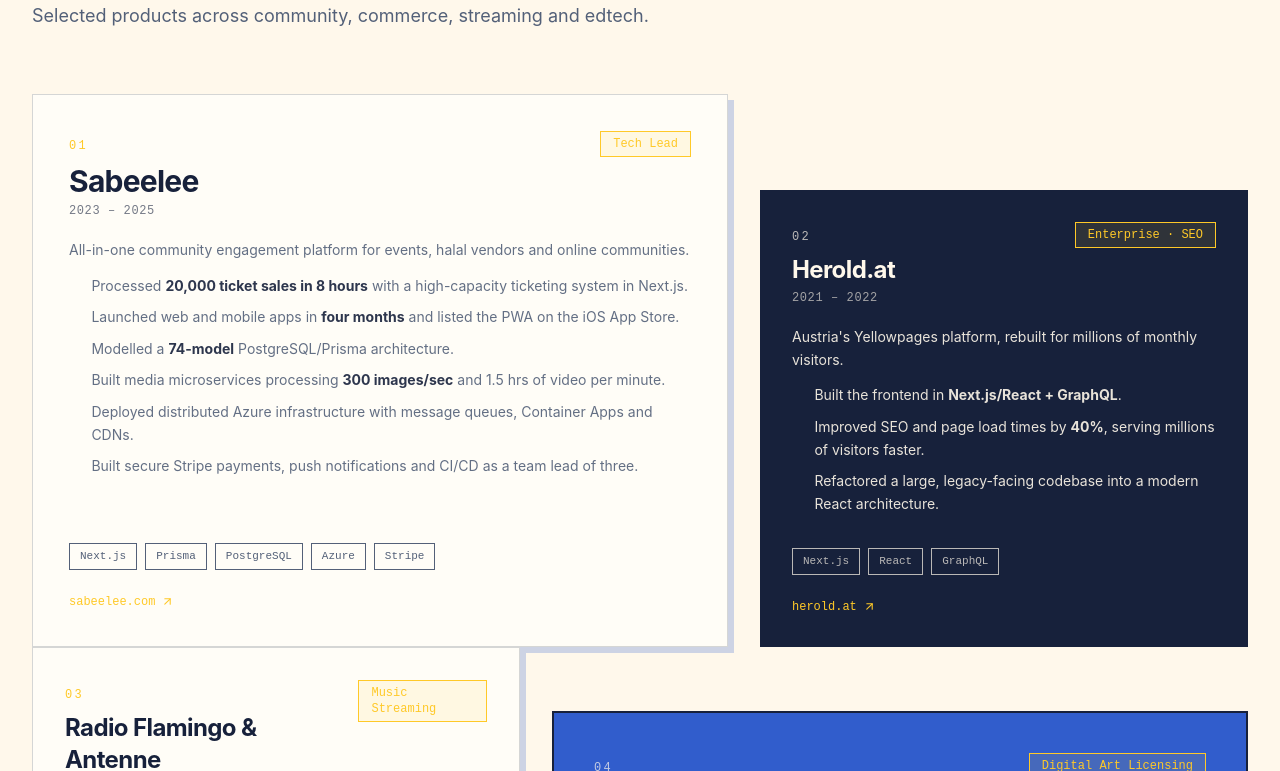
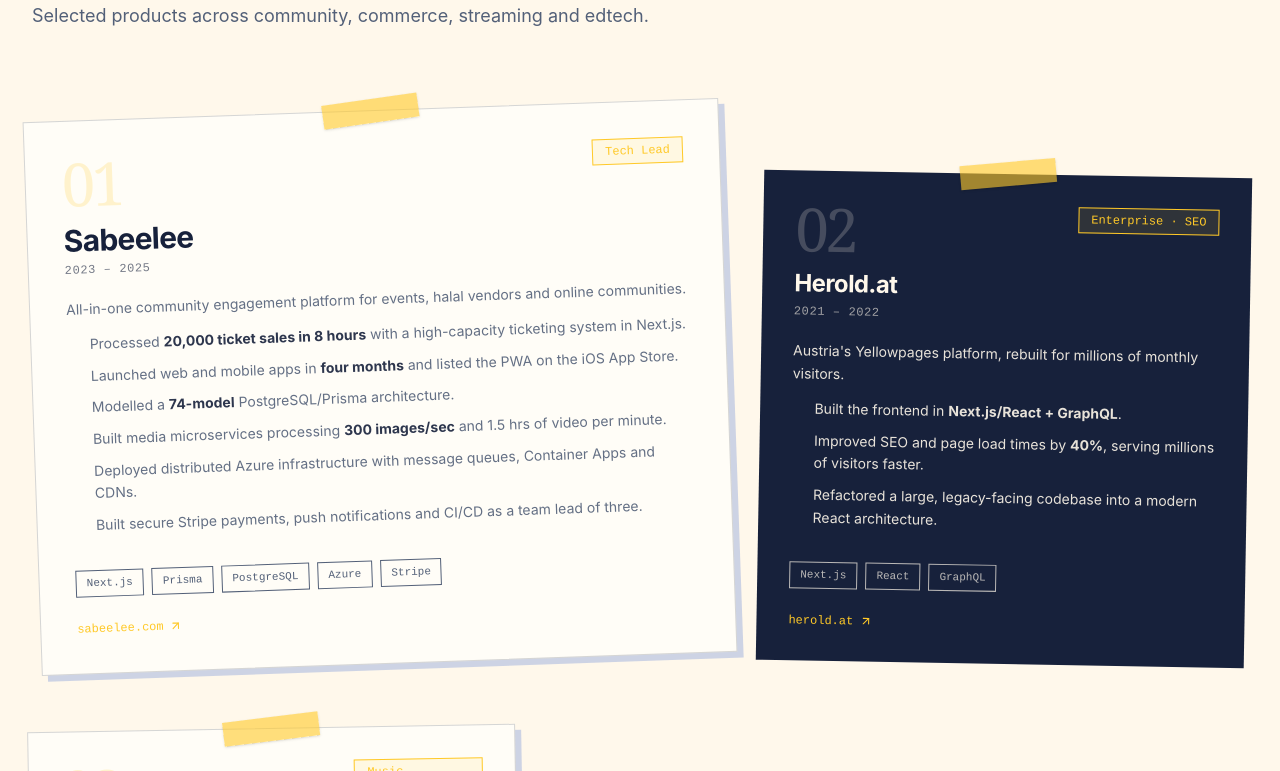
Before and after one commit to hasnainhaider2663/hasnain-cv, a React (Vite) app: page / in a window 1280 px wide. Shown: the part 2549-3320 px from the top of the page. Built offline with nearby package versions, Linux system fonts and the light colour scheme.

Commit message:
feat: zine scrapbook project cards
Tilted cards with tape strips and big numerals, alternating paper/ink/
cobalt tones, staggered overlapping offsets, hover straighten+lift.

```diff
--- a/src/components/Projects.tsx
+++ b/src/components/Projects.tsx
@@ -3,21 +3,27 @@
 import { projects } from '../data/projects'
 
 const LAYOUT = [
-  { span: 'md:col-span-7', offset: '', tone: 'paper', pad: 'p-6 sm:p-9', num: '01', heading: 'text-2xl sm:text-3xl' },
-  { span: 'md:col-span-5', offset: 'md:mt-24', tone: 'ink', pad: 'p-6 sm:p-8', num: '02', heading: 'text-2xl' },
-  { span: 'md:col-span-5', offset: '', tone: 'paper', pad: 'p-6 sm:p-8', num: '03', heading: 'text-2xl' },
-  { span: 'md:col-span-7', offset: 'md:mt-16', tone: 'cobalt', pad: 'p-7 sm:p-10', num: '04', heading: 'text-2xl sm:text-3xl' },
-  { span: 'md:col-span-12', offset: 'md:mt-20', tone: 'paper', pad: 'p-8 sm:p-12', num: '05', heading: 'text-3xl sm:text-4xl' },
-  { span: 'md:col-span-5', offset: '', tone: 'ink', pad: 'p-6 sm:p-8', num: '06', heading: 'text-2xl' },
-  { span: 'md:col-span-7', offset: 'md:mt-28', tone: 'paper', pad: 'p-6 sm:p-9', num: '07', heading: 'text-2xl sm:text-3xl' },
+  { span: 'md:col-span-7', offset: 'md:mt-0', pad: 'p-6 sm:p-9', num: '01', heading: 'text-2xl sm:text-3xl', rotate: '-rotate-2', tone: 'paper' },
+  { span: 'md:col-span-5', offset: 'md:mt-16', pad: 'p-6 sm:p-8', num: '02', heading: 'text-2xl', rotate: 'rotate-1', tone: 'ink' },
+  { span: 'md:col-span-5', offset: 'md:-mt-8', pad: 'p-6 sm:p-8', num: '03', heading: 'text-2xl', rotate: '-rotate-1', tone: 'paper' },
+  { span: 'md:col-span-7', offset: 'md:mt-8', pad: 'p-7 sm:p-10', num: '04', heading: 'text-2xl sm:text-3xl', rotate: 'rotate-2', tone: 'cobalt' },
+  { span: 'md:col-span-12', offset: 'md:mt-10', pad: 'p-8 sm:p-12', num: '05', heading: 'text-3xl sm:text-4xl', rotate: '-rotate-1', tone: 'paper' },
+  { span: 'md:col-span-5', offset: 'md:-mt-10', pad: 'p-6 sm:p-8', num: '06', heading: 'text-2xl', rotate: 'rotate-1', tone: 'ink' },
+  { span: 'md:col-span-7', offset: 'md:mt-6', pad: 'p-6 sm:p-9', num: '07', heading: 'text-2xl sm:text-3xl', rotate: '-rotate-2', tone: 'paper' },
 ]
+
+function Tape() {
+  return (
+    <span aria-hidden className="absolute left-1/2 top-0 z-20 h-6 w-24 -translate-x-1/2 -translate-y-1/2 -rotate-6 bg-accent/60 shadow-sm" />
+  )
+}
 
 export default function Projects() {
   return (
     <section id="projects" className="section-rule mx-auto max-w-7xl px-5 py-20 sm:px-8 md:py-28">
       <SectionHeading index="02" label="Projects" title="Things I've built, shipped and scaled." lead="Selected products across community, commerce, streaming and edtech." />
 
-      <div className="mt-16 grid gap-x-8 gap-y-12 md:grid-cols-12 md:gap-y-0">
+      <div className="mt-20 grid gap-x-8 gap-y-16 md:grid-cols-12 md:gap-y-24">
         {projects.map((project, i) => {
           const layout = LAYOUT[i % LAYOUT.length]
           const tone = layout.tone
@@ -25,11 +31,17 @@
 
           return (
             <Reveal key={project.slug} delay={Math.min(i * 0.05, 0.2)} className={`${layout.span} ${layout.offset}`}>
-              <article className={`${toneClass} flex h-full flex-col ${layout.pad}`}>
+              <article
+                className={`relative ${toneClass} flex h-full flex-col transition-transform duration-300 hover:z-30 hover:rotate-0 hover:scale-[1.02] ${layout.rotate} ${layout.pad}`}
+              >
+                <Tape />
+
                 <div className="flex items-start justify-between gap-4">
                   <div>
-                    <span className={`font-mono text-xs tracking-[0.2em] ${tone === 'paper' ? 'text-accent' : 'opacity-70'}`}>{layout.num}</span>
-                    <h3 className={`mt-2 font-sans font-bold tracking-tight ${layout.heading}`}>{project.name}</h3>
+                    <span className={`display-type block text-5xl leading-none opacity-20 sm:text-6xl ${tone === 'paper' ? 'text-accent' : ''}`}>
+                      {layout.num}
+                    </span>
+                    <h3 className={`mt-3 font-sans font-bold tracking-tight ${layout.heading}`}>{project.name}</h3>
                     <p className="mt-1 font-mono text-xs tracking-wider opacity-60">{project.period}</p>
                   </div>
                   {project.tag && <Pill accent>{project.tag}</Pill>}
@@ -50,7 +62,7 @@
                     href={project.link}
                     target="_blank"
                     rel="noopener noreferrer"
-                    className={`mt-6 inline-flex items-center gap-1.5 font-mono text-xs text-accent hover:underline`}
+                    className="mt-6 inline-flex items-center gap-1.5 font-mono text-xs text-accent hover:underline"
                   >
                     {project.linkLabel ?? project.link} <ArrowUpRight size={13} strokeWidth={2} />
                   </a>
```
